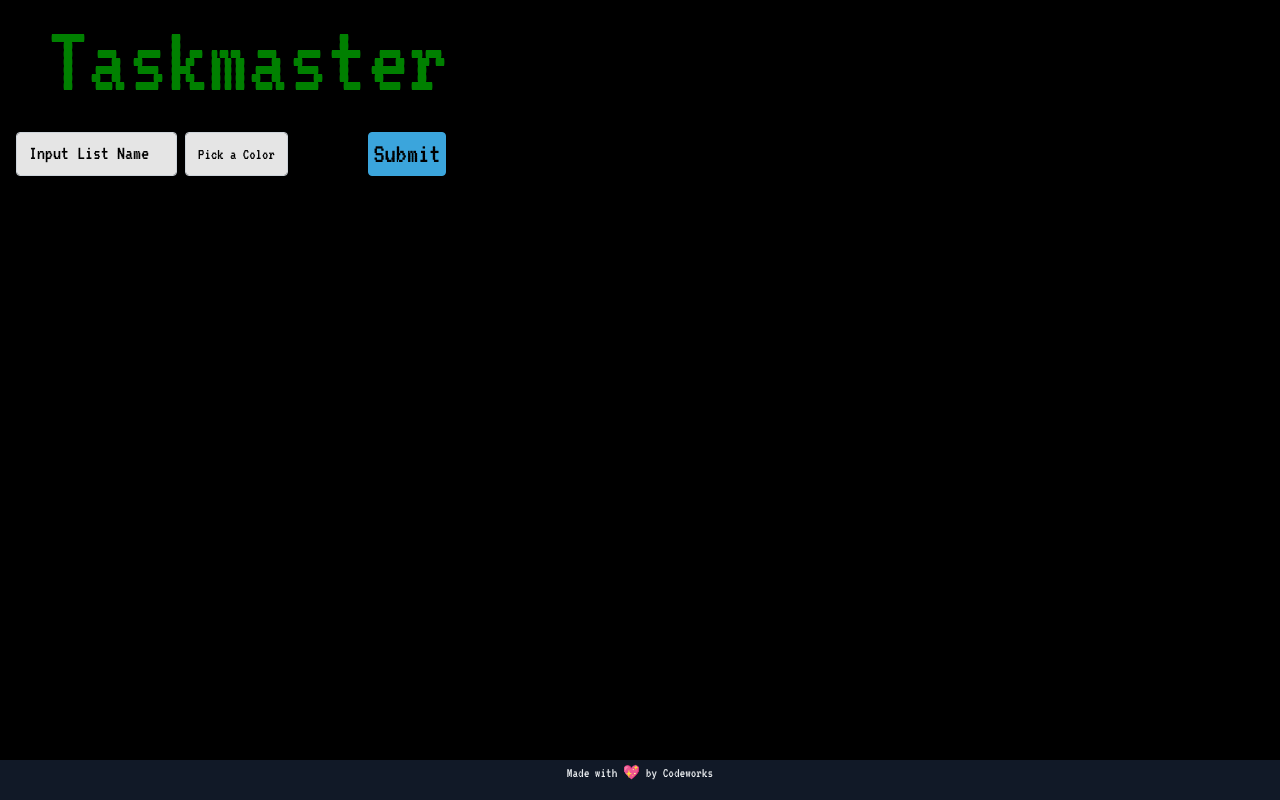
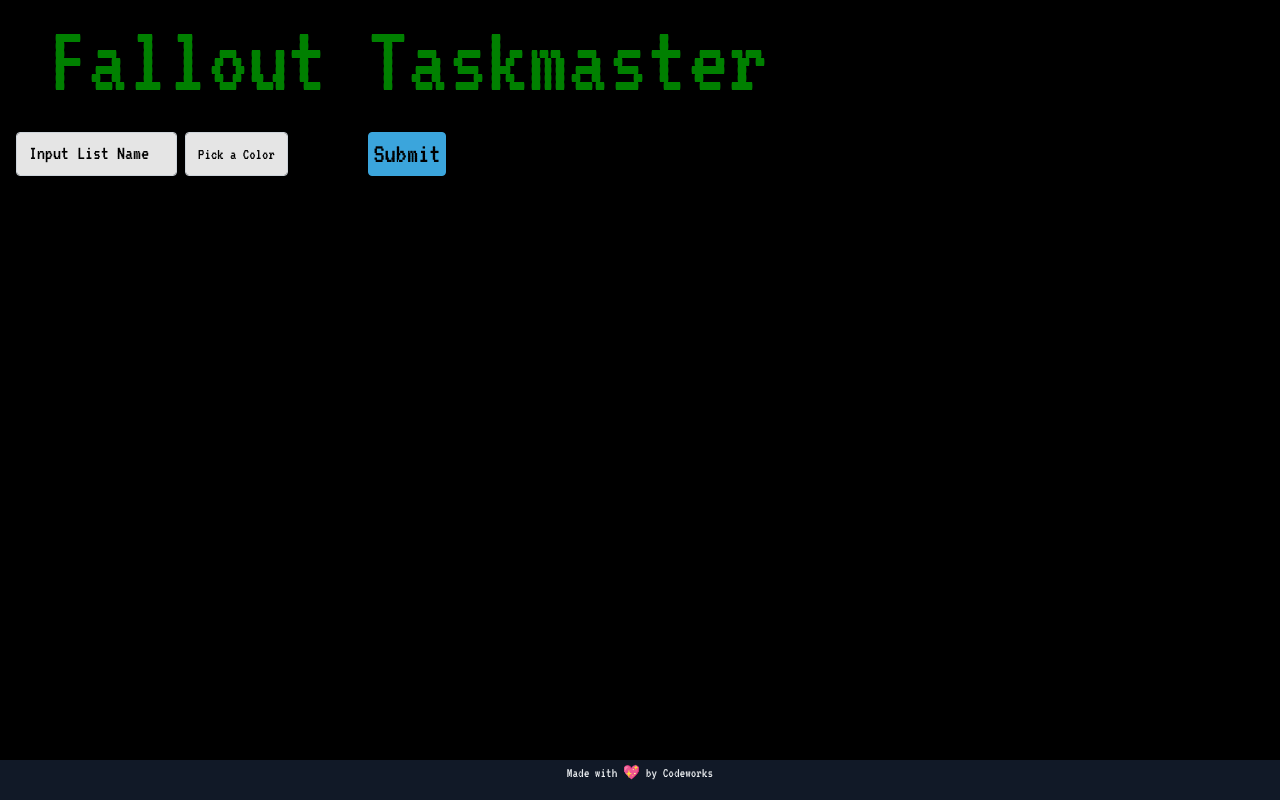
Before and after one commit to NickSondrup/taskmaster, a website with bundled scripts: page index.html in a window 1280 px wide. Built offline with nearby package versions, Linux system fonts and the light colour scheme; a script that the page names is missing.

Commit message:
changed title

```diff
--- a/index.html
+++ b/index.html
@@ -24,7 +24,7 @@
   <header>
     <nav class="navbar navbar-dark navbar-expand bg-black text-light no-select p-0">
 
-        <h1 class="ms-5 title bg-Green bg-black">Taskmaster</h1>
+        <h1 class="ms-5 title bg-Green bg-black">Fallout Taskmaster</h1>
 
     </nav>
   </header>
```
